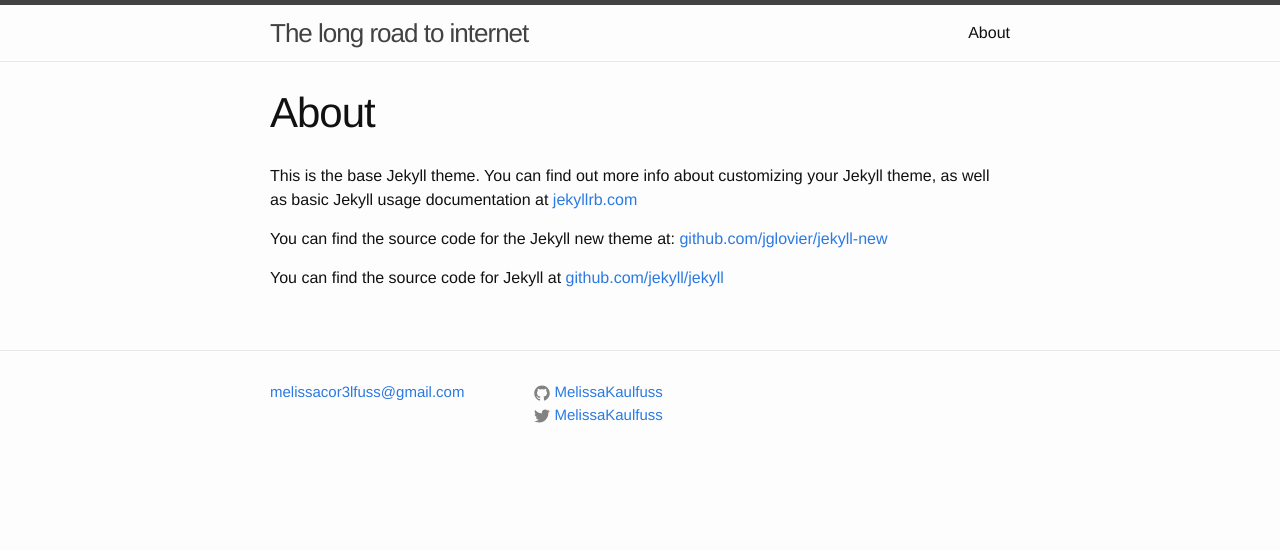
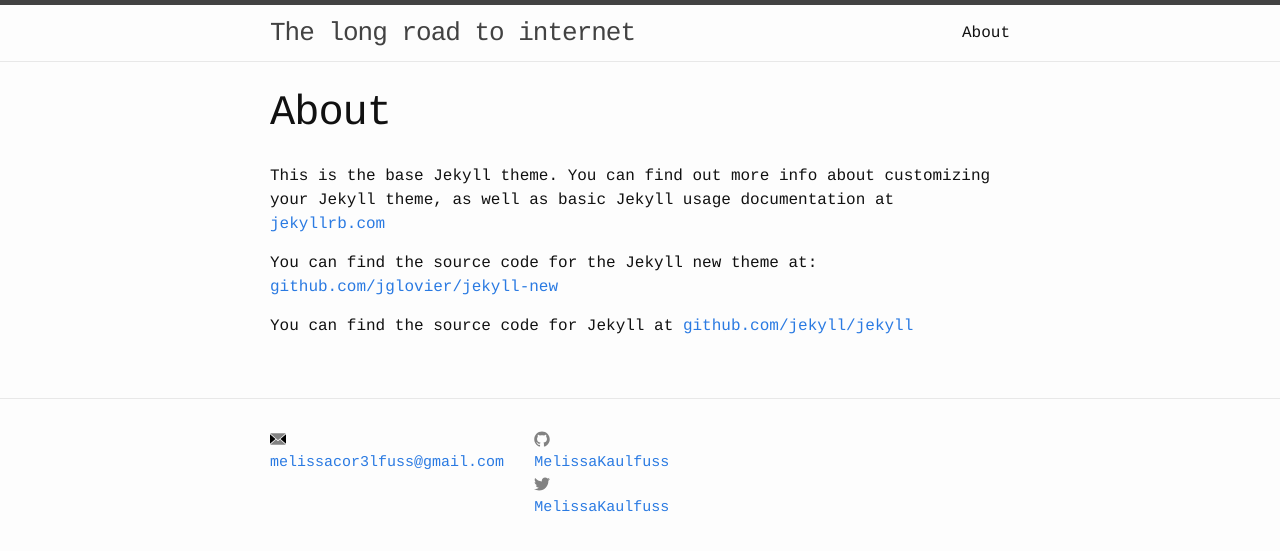
Before and after one commit to MelissaKaulfuss/my_blog, a Jekyll site: the page built from about.md, in a window 1280 px wide. Shown: the top 551 px of the page. Built offline with Jekyll 4.4.1, drawn with Linux system fonts in a browser that asks for light colours; nearby versions of some CDN libraries.

Commit message:
Add SVG email icon

```diff
--- a/_includes/footer.html
+++ b/_includes/footer.html
@@ -7,7 +7,21 @@
       <div class="footer-col  footer-col-1">
         <ul class="contact-list">
           <!-- <li>{{ site.title }}</li> -->
-          <li><a href="mailto:{{ site.email }}">{{ site.email }}</a></li>
+            <span class="icon icon--email5">
+              <svg version="1.1" id="Capa_1" xmlns="http://www.w3.org/2000/svg" xmlns:xlink="http://www.w3.org/1999/xlink" x="0px" y="0px"
+              viewBox="0 0 14 14" style="enable-background:new 0 0 14 14;" xml:space="preserve">
+              <g>
+                <g>
+                  <path d="M7,9L5.268,7.484l-4.952,4.245C0.496,11.896,0.739,12,1.007,12h11.986
+                  c0.267,0,0.509-0.104,0.688-0.271L8.732,7.484L7,9z"/>
+                  <path d="M13.684,2.271C13.504,2.103,13.262,2,12.993,2H1.007C0.74,2,0.498,2.104,0.318,2.273L7,8
+                  L13.684,2.271z"/>
+                  <polygon points="0,2.878 0,11.186 4.833,7.079"/>
+                  <polygon points="9.167,7.079 14,11.186 14,2.875"/>
+                </g>
+              </g>
+          <li><a href="mailto:{{ site.email }}">{{ site.email }}</a>
+          </li>
         </ul>
       </div>
 
--- a/css/main.scss
+++ b/css/main.scss
@@ -6,7 +6,7 @@
 
 
 // Our variables
-$base-font-family: Helvetica, Arial, sans-serif;
+$base-font-family: courier;
 $base-font-size:   16px;
 $small-font-size:  $base-font-size * 0.875;
 $base-line-height: 1.5;
```
